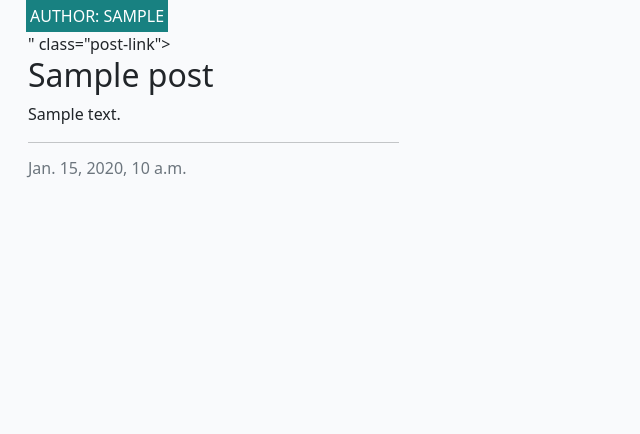
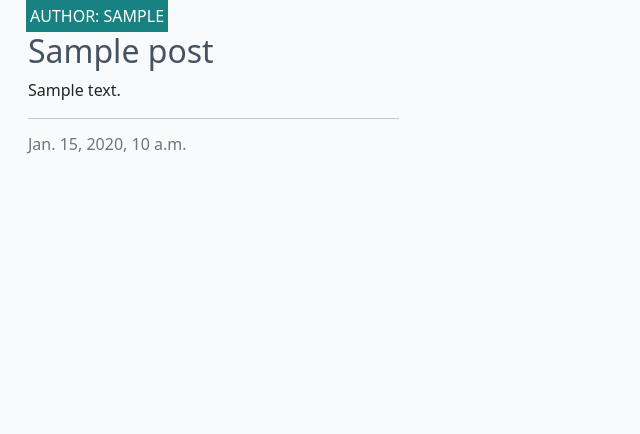
Before and after one commit to Darren-Longhurst/codestar_blog, a Django app: page / in a window 1280 px wide. Shown: the part 60-494 px from the top of the page, without its empty margins (0-640 px from the left). Run offline with Django 4.2, Linux system fonts and the light colour scheme; tables that the repository leaves empty hold one stand-in row (values such as "Sample post").

Commit message:
Advanced views changes

```diff
--- a/blog/templates/blog/index.html
+++ b/blog/templates/blog/index.html
@@ -18,11 +18,10 @@
                                     <p class="author">Author: {{ post.author }}</p>
                                 </div>
                             </div>
-                            <a href="{% url 'post_detail' post.slug %}" class="post-link"></a>" class="post-link">
+                            <a href="{% url 'post_detail' post.slug %}" class="post-link">
                                 <h2 class="card-title">{{ post.title }}</h2>
-                                <p class="card-text">{{ post.excerpt }}</p>
                             </a>
-
+                            <p class="card-text">{{ post.excerpt }}</p>
                             <hr />
                             <p class="card-text text-muted h6">{{ post.created_on}}
                             </p>
@@ -38,7 +37,7 @@
             </div>
         </div>
     </div>
-   {% if is_paginated %}
+    {% if is_paginated %}
     <nav aria-label="Page navigation">
         <ul class="pagination justify-content-center">
             {% if page_obj.has_previous %}
@@ -54,6 +53,7 @@
 
 <!-- index.html content ends here -->
 {% endblock %}
+
 {% block copyright %}
-Copyright 2025 Darren Longhurst
+Copyright Darren Longhurst 2025
 {% endblock %}
```
